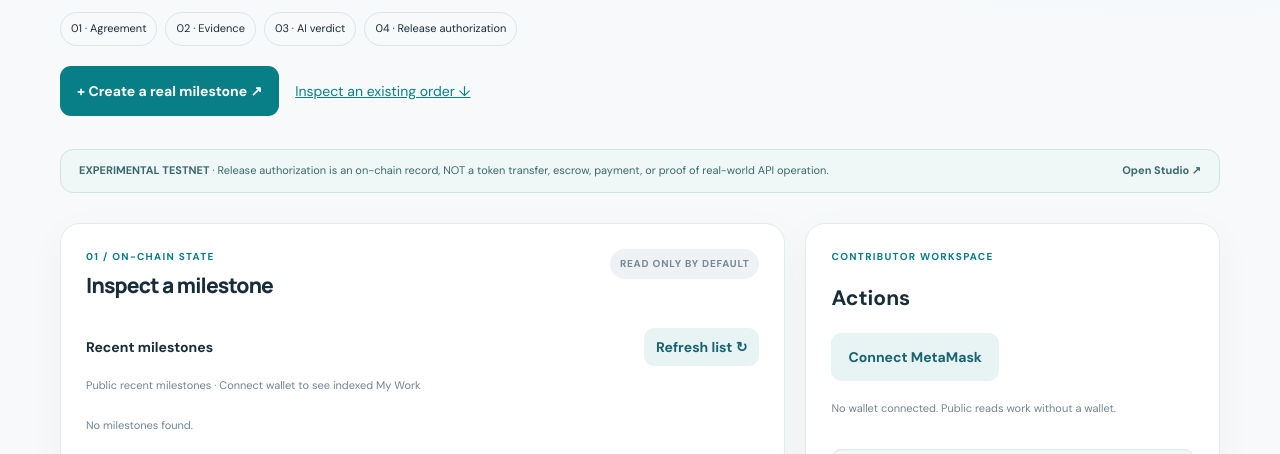
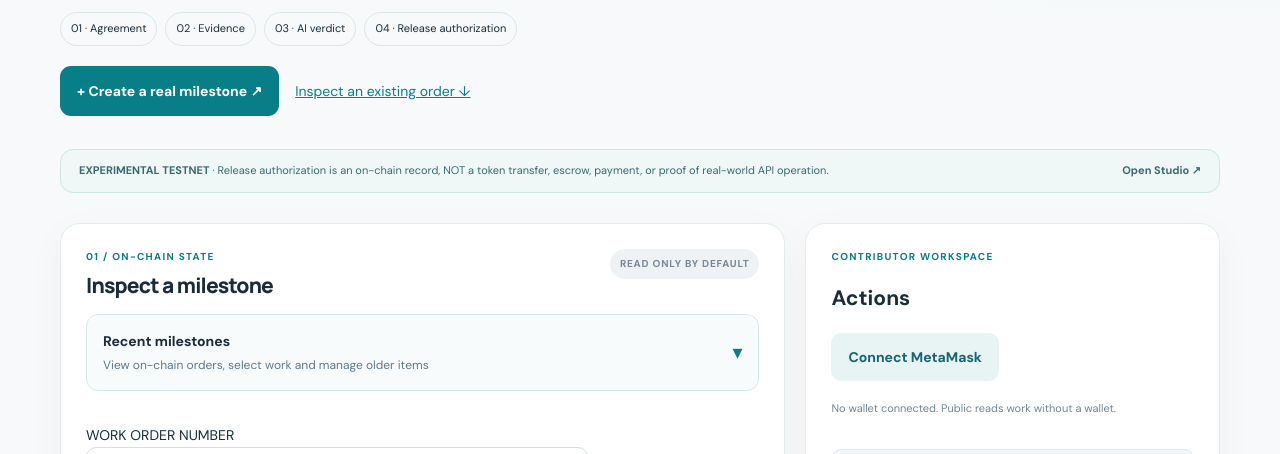
Before and after one commit to bearbaba/PROOFLY, a website with bundled scripts: page apps/web/index.html in a window 1280 px wide. Shown: the part 344-798 px from the top of the page. Built offline with nearby package versions, Linux system fonts and the light colour scheme; what genlayer-js would draw is missing.

Commit message:
ui: move indexed My Work into collapsed, scrollable drawer

```diff
--- a/apps/web/index.html
+++ b/apps/web/index.html
@@ -9,7 +9,7 @@
 @media(max-width:870px){.milestone-layout{grid-template-columns:1fr}}@media(max-width:520px){.milestone-toolbar{align-items:stretch}.milestone-toolbar button{width:100%}.milestone-kv{grid-template-columns:1fr;gap:2px}.milestone-hero{padding-top:28px}}
 .v2-wallet-connected{background:#e8f7f0!important;border-color:#b0dfcc!important;color:#11694d!important;font-weight:800}.v2-wallet-connected:before{content:"● ";color:#18a374}.v2-live-status{position:fixed;top:16px;left:50%;transform:translateX(-50%);width:min(800px,calc(100vw - 32px));z-index:300;margin:0;padding:16px 18px;border:1px solid #d5e4e9;border-radius:14px;background:#f1f8fb;box-shadow:0 8px 24px #193f4b12;font-size:13px}.v2-live-status[data-state="success"]{background:#e8f8f0;border-color:#abdfc3}.v2-live-status[data-state="attention"]{background:#fff5e7;border-color:#efd09e}.v2-live-status strong{display:block;font-size:15px;margin-bottom:4px}.v2-live-status a{display:inline-block;margin-top:6px;color:#087f86;text-decoration:underline;overflow-wrap:anywhere}.v2-wallet-card{padding:8px 0}.v2-wallet-card strong{color:#146c51}.v2-live-status[hidden]{display:none}.v2-live-close{position:absolute;top:10px;right:10px;background:transparent;border:0;color:#425d6b;cursor:pointer;font-size:18px;padding:4px 9px}.v2-live-status{padding-right:45px!important}
  .milestone-hero-actions{display:flex;gap:16px;align-items:center;flex-wrap:wrap;margin-top:20px}.milestone-start{display:inline-flex;text-decoration:none!important;padding:14px 17px;border-radius:11px;font-weight:800;color:white!important;background:#087f86}#newMilestone{scroll-margin-top:24px}
-.milestone-discovery{padding:14px 0}.milestone-discovery-head{display:flex;align-items:center;justify-content:space-between;gap:10px}.milestone-recent-list{display:grid;gap:8px;margin-top:10px}.milestone-recent-list button{width:100%;text-align:left;padding:11px 13px;border:1px solid #dae7e9;border-radius:10px;background:#f6fafb;color:#173641;white-space:normal}.milestone-discovery-head button{padding:8px 12px}.milestone-recent-list small{display:block;color:#536c79;margin-top:4px}
+.milestone-discovery{margin:12px 0 18px;border:1px solid #dae7e9;border-radius:12px;background:#f8fbfc;padding:0;overflow:hidden}.milestone-work-toggle{padding:15px 16px;display:flex;align-items:center;justify-content:space-between;gap:12px;cursor:pointer;list-style:none}.milestone-work-toggle::-webkit-details-marker{display:none}.milestone-work-toggle small{display:block;color:#607987;font-weight:400;font-size:12px;margin-top:4px}.milestone-work-toggle:focus-visible{outline:3px solid #087f86;outline-offset:-3px}.milestone-work-indicator{font-size:20px;color:#087f86;transition:transform .15s}.milestone-discovery[open] .milestone-work-indicator{transform:rotate(180deg)}.milestone-work-content{padding:0 16px 16px;border-top:1px solid #dae7e9}.milestone-recent-list{max-height:300px;overflow-y:auto;overscroll-behavior:contain;padding-right:4px}.milestone-discovery-head{display:flex;align-items:center;justify-content:space-between;gap:10px}.milestone-recent-list{display:grid;gap:8px;margin-top:10px}.milestone-recent-list button{width:100%;text-align:left;padding:11px 13px;border:1px solid #dae7e9;border-radius:10px;background:#f6fafb;color:#173641;white-space:normal}.milestone-discovery-head button{padding:8px 12px}.milestone-recent-list small{display:block;color:#536c79;margin-top:4px}
 </style>
 <script type="module" src="./milestones.bundle.js"></script></head>
 <body><div class="wrap">
@@ -20,7 +20,7 @@
 <main class="milestone-layout">
 <section class="milestone-stack">
 <article class="panel milestone-panel"><div class="heading"><div><div class="kicker">01 / ON-CHAIN STATE</div><h2>Inspect a milestone</h2></div><span class="pill neutral">READ ONLY BY DEFAULT</span></div>
-<div class="milestone-discovery"><div class="milestone-discovery-head"><strong id="v2DiscoveryTitle">Recent milestones</strong><button type="button" id="v2RefreshRecent" class="secondary">Refresh list ↻</button></div><p id="v2DiscoveryProgress" class="milestone-small" role="status" aria-live="polite">Reading finalized state…</p><div id="v2RecentOrders" role="region" aria-label="Recent on-chain milestones" class="milestone-recent-list">Loading from GenLayer…</div><div class="milestone-discovery-head" style="margin-top:12px"><button id="v2LoadOlder" type="button" class="secondary" hidden>Load 20 older milestones ↓</button><button id="v2FindMyWork" type="button" class="secondary" hidden>Find all my work ↻</button></div></div><form id="milestoneLookup" class="milestone-toolbar"><label class="field" for="milestoneId">WORK ORDER NUMBER<input id="milestoneId" inputmode="numeric" pattern="[1-9][0-9]*" value="1" required></label><button class="primary" type="submit" id="milestoneLoad">Load from chain ↗</button></form>
+<details class="milestone-discovery" id="v2MyWorkDrawer"><summary class="milestone-work-toggle"><span><strong id="v2DiscoveryTitle">My Work</strong><small>View on-chain orders, select work and manage older items</small></span><span class="milestone-work-indicator" aria-hidden="true">▾</span></summary><div class="milestone-work-content"><div class="milestone-discovery-head"><strong>On-chain work list</strong><button type="button" id="v2RefreshRecent" class="secondary">Refresh list ↻</button></div><p id="v2DiscoveryProgress" class="milestone-small" role="status" aria-live="polite">Reading finalized state…</p><div id="v2RecentOrders" role="region" aria-label="Recent on-chain milestones" class="milestone-recent-list">Loading from GenLayer…</div><div class="milestone-discovery-head" style="margin-top:12px"><button id="v2LoadOlder" type="button" class="secondary" hidden>Load 20 older milestones ↓</button><button id="v2FindMyWork" type="button" class="secondary" hidden>Find all my work ↻</button></div></div></details><form id="milestoneLookup" class="milestone-toolbar"><label class="field" for="milestoneId">WORK ORDER NUMBER<input id="milestoneId" inputmode="numeric" pattern="[1-9][0-9]*" value="1" required></label><button class="primary" type="submit" id="milestoneLoad">Load from chain ↗</button></form>
 <p class="milestone-small">Contract <a class="milestone-link" rel="noopener noreferrer" target="_blank" href="https://explorer-studio.genlayer.com/address/0xb8305F15336a79761157b86e214d3d3DeaDFc1ce">0xb8305F15336a79761157b86e214d3d3DeaDFc1ce ↗</a> · Finalized-state reads requested</p>
 <div id="milestoneMessage" role="status" aria-live="polite" class="milestone-note">Select Load from chain to retrieve the current finalized snapshot.</div>
 <div id="milestoneOrder"></div></article>
```
